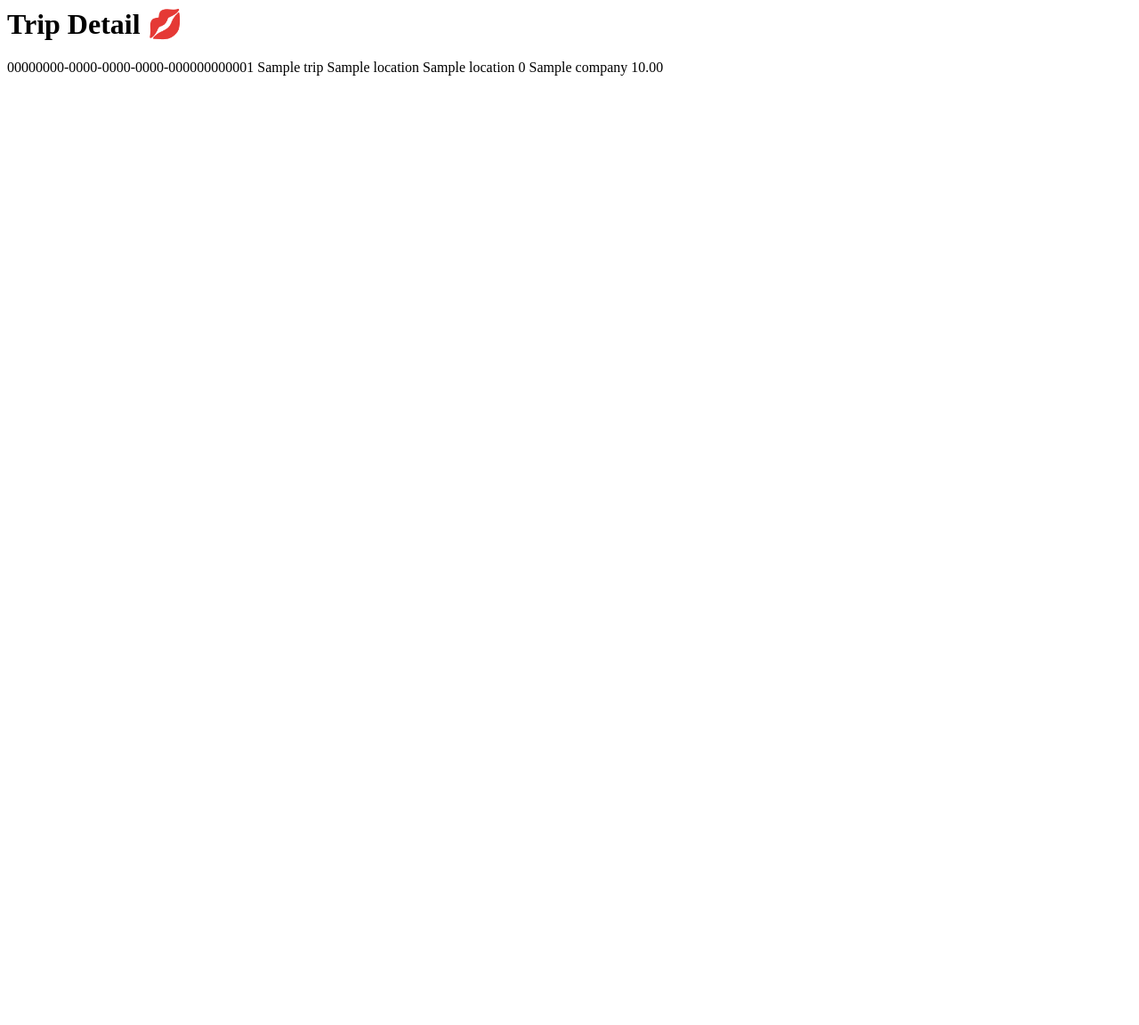
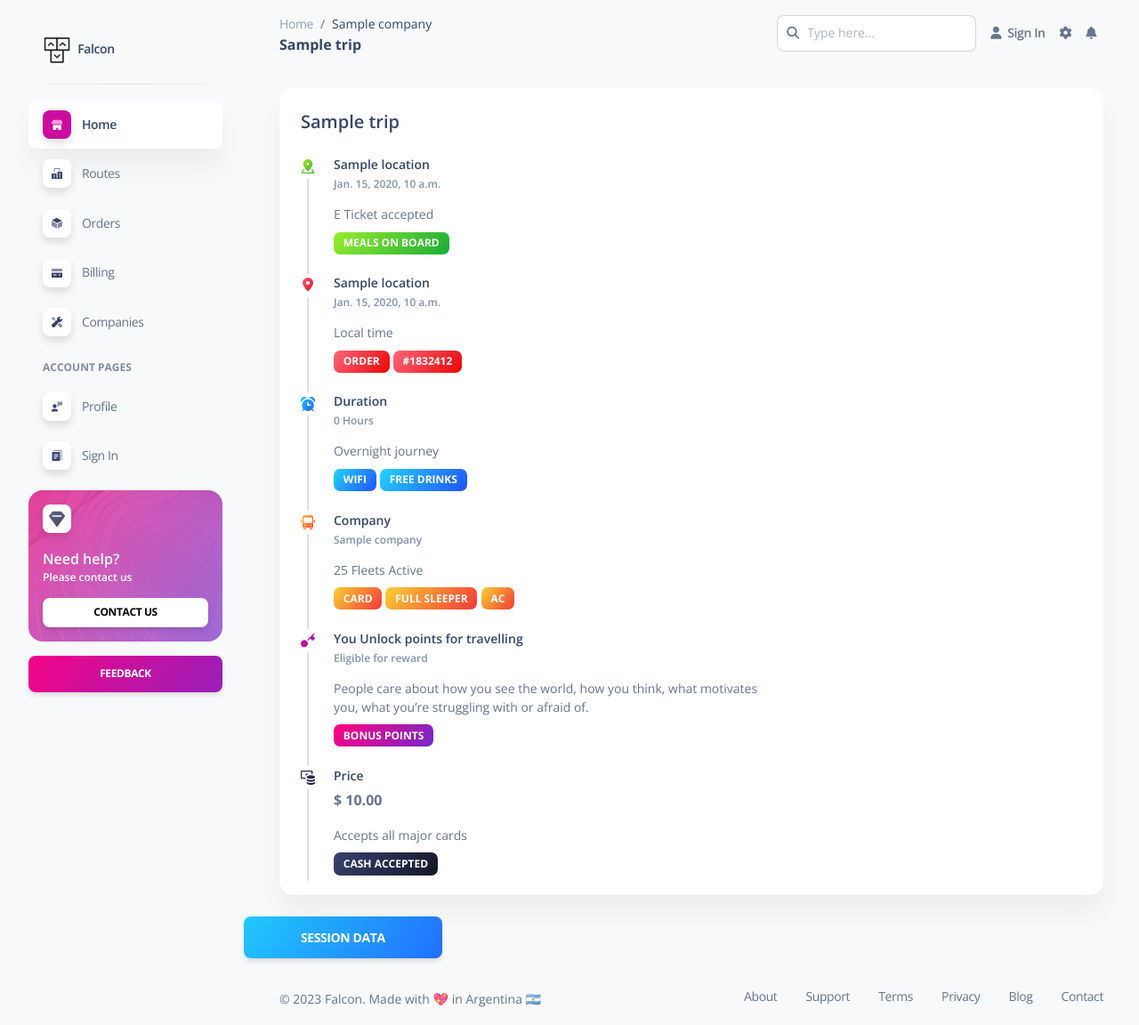
Before and after one commit to gurupratap-matharu/falcon, a Django app: a page that uses trips/templates/trips/trip_detail.html in a window 1280 px wide. Shown: the whole page at 89% size. Before the commit the page ends 85 px from the top, so only its background shows below. Run offline with Django 4.2, Linux system fonts and the light colour scheme; tables that the repository leaves empty hold one stand-in row (values such as "Sample post"); parts of the project's set-up code (start-up, migrations or seed data) failed here and were passed over; some libraries are stand-ins or nearby versions.

Commit message:
Build a timeline view for trip detail

```diff
--- a/trips/templates/trips/trip_detail.html
+++ b/trips/templates/trips/trip_detail.html
@@ -1,8 +1,107 @@
-<h1>Trip Detail 💋</h1>
-{{ trip.id }}
-{{ trip.name }}
-{{ trip.origin }}
-{{ trip.destination }}
-{{ trip.duration }}
-{{ trip.company }}
-{{ trip.price }}
+{% extends "layouts/base-sidebar.html" %}
+
+{% load static %}
+
+{% block title %}
+    {{ trip }}
+{% endblock title %}
+
+{% block breadcrumb %}
+    {{ trip.company }}
+{% endblock breadcrumb %}
+
+{% block page_title %}
+    {{ trip }}
+{% endblock page_title %}
+
+{% block content %}
+    <div class="row">
+        <div class="col">
+            <div class="card mx-3">
+                <div class="card-header pb-0">
+                    <h5>{{ trip.name }}</h5>
+                </div>
+                <div class="card-body p-3">
+                    <div class="timeline timeline-one-side" data-timeline-axis-style="dotted">
+                        <div class="timeline-block mb-3">
+                            <span class="timeline-step">
+                                <i class="ni ni-square-pin text-success text-gradient"></i>
+                            </span>
+                            <div class="timeline-content">
+                                <h6 class="text-dark text-sm font-weight-bold mb-0">{{ trip.origin }}</h6>
+                                <p class="text-secondary font-weight-bold text-xs mt-1 mb-0">{{ trip.departure }}</p>
+                                <p class="text-sm mt-3 mb-2">E Ticket accepted</p>
+                                <span class="badge badge-sm bg-gradient-success">Meals on Board</span>
+                            </div>
+                        </div>
+                        <div class="timeline-block mb-3">
+                            <span class="timeline-step">
+                                <i class="ni ni-pin-3 text-danger text-gradient"></i>
+                            </span>
+                            <div class="timeline-content">
+                                <h6 class="text-dark text-sm font-weight-bold mb-0">{{ trip.destination }}</h6>
+                                <p class="text-secondary font-weight-bold text-xs mt-1 mb-0">{{ trip.arrival }}</p>
+                                <p class="text-sm mt-3 mb-2">Local time</p>
+                                <span class="badge badge-sm bg-gradient-danger">Order</span>
+                                <span class="badge badge-sm bg-gradient-danger">#1832412</span>
+                            </div>
+                        </div>
+                        <div class="timeline-block mb-3">
+                            <span class="timeline-step">
+                                <i class="ni ni-time-alarm text-info text-gradient"></i>
+                            </span>
+                            <div class="timeline-content">
+                                <h6 class="text-dark text-sm font-weight-bold mb-0">Duration</h6>
+                                <p class="text-secondary font-weight-bold text-xs mt-1 mb-0">{{ trip.duration }} Hours</p>
+                                <p class="text-sm mt-3 mb-2">Overnight journey</p>
+                                <span class="badge badge-sm bg-gradient-info">Wifi</span>
+                                <span class="badge badge-sm bg-gradient-info">Free Drinks</span>
+                            </div>
+                        </div>
+                        <div class="timeline-block mb-3">
+                            <span class="timeline-step">
+                                <i class="ni ni-bus-front-12 text-warning text-gradient"></i>
+                            </span>
+                            <div class="timeline-content">
+                                <h6 class="text-dark text-sm font-weight-bold mb-0">Company</h6>
+                                <p class="text-secondary font-weight-bold text-xs mt-1 mb-0">{{ trip.company }}</p>
+                                <p class="text-sm mt-3 mb-2">25 Fleets Active</p>
+                                <span class="badge badge-sm bg-gradient-warning">Card</span>
+                                <span class="badge badge-sm bg-gradient-warning">Full Sleeper</span>
+                                <span class="badge badge-sm bg-gradient-warning">AC</span>
+                            </div>
+                        </div>
+                        <div class="timeline-block mb-3">
+                            <span class="timeline-step">
+                                <i class="ni ni-key-25 text-primary text-gradient"></i>
+                            </span>
+                            <div class="timeline-content">
+                                <h6 class="text-dark text-sm font-weight-bold mb-0">You Unlock points for travelling</h6>
+                                <p class="text-secondary font-weight-bold text-xs mt-1 mb-0">Eligible for reward</p>
+                                <p class="text-sm mt-3 mb-2">
+                                    People care about how you see the world, how you think, what motivates you, what you’re struggling with or afraid of.
+                                </p>
+                                <span class="badge badge-sm bg-gradient-primary">Bonus Points</span>
+                            </div>
+                        </div>
+                        <div class="timeline-block">
+                            <span class="timeline-step">
+                                <i class="ni ni-money-coins text-dark text-gradient"></i>
+                            </span>
+                            <div class="timeline-content">
+                                <h6 class="text-dark text-sm font-weight-bold mb-0">Price</h6>
+                                <p class="font-weight-bold mt-1 mb-0">
+                                    <strong>$ {{ trip.price }}</strong>
+                                </p>
+                                <p class="text-sm mt-3 mb-2">
+                                    Accepts all major cards
+                                </p>
+                                <span class="badge badge-sm bg-gradient-dark">Cash Accepted</span>
+                            </div>
+                        </div>
+                    </div>
+                </div>
+            </div>
+        </div>
+    </div>
+{% endblock content %}
```
